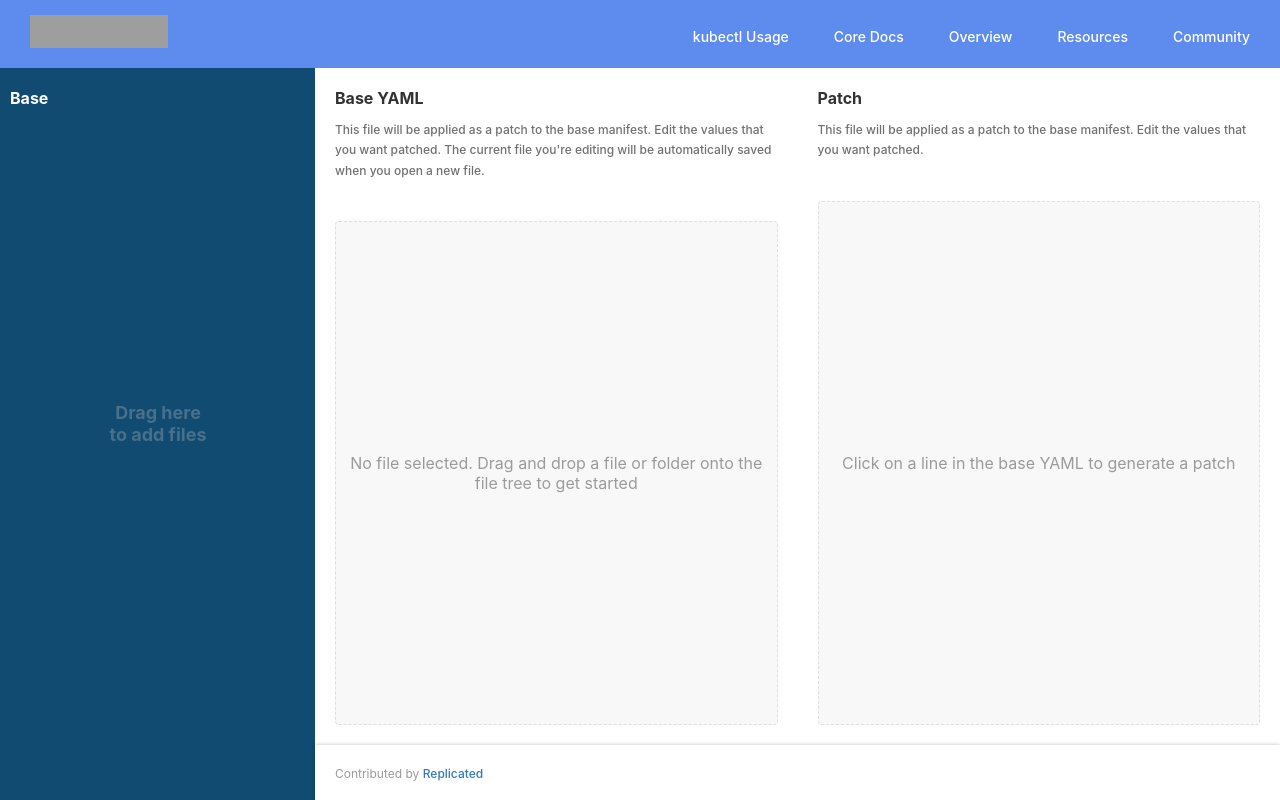
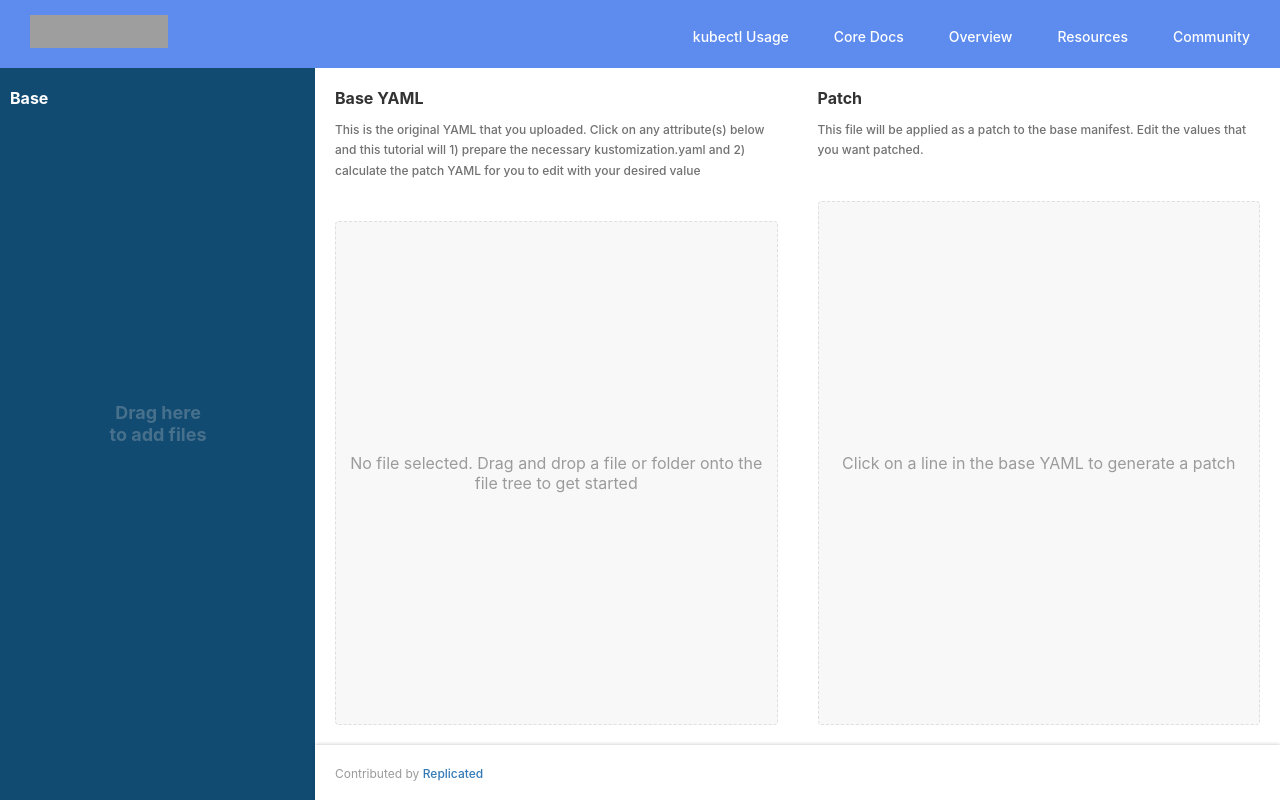
Before and after one commit to replicatedhq/kustomize-demo, a React (Create React App) app: page / in a window 1280 px wide. Built offline with nearby package versions, Linux system fonts and the light colour scheme; grey boxes are pictures that could not be loaded; what brace would draw is missing.

Commit message:
copy change

```diff
--- a/src/KustomizeOverlay.js
+++ b/src/KustomizeOverlay.js
@@ -507,7 +507,7 @@ export default class BespokeKustomizeOverlay extends Component {
                 <div className="flex-column flex1">
                   <div className="u-paddingLeft--20 u-paddingRight--20 u-paddingTop--20">
                     <p className="u-marginBottom--normal u-fontSize--large u-color--tuna u-fontWeight--bold">Base YAML</p>
-                    <p className="u-fontSize--small u-lineHeight--more u-paddingBottom--20 u-fontWeight--medium u-color--doveGray">This file will be applied as a patch to the base manifest. Edit the values that you want patched. The current file you're editing will be automatically saved when you open a new file.</p>
+                    <p className="u-fontSize--small u-lineHeight--more u-paddingBottom--20 u-fontWeight--medium u-color--doveGray">This is the original YAML that you uploaded. Click on any attribute(s) below and this tutorial will 1) prepare the necessary kustomization.yaml and 2) calculate the patch YAML for you to edit with your desired value</p>
                   </div>
                   {this.state.selectedFileContent
                     ? (
```
